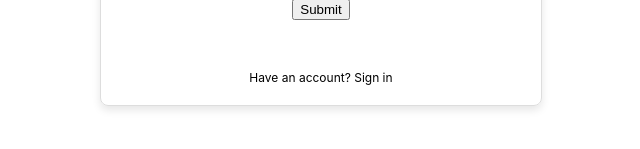
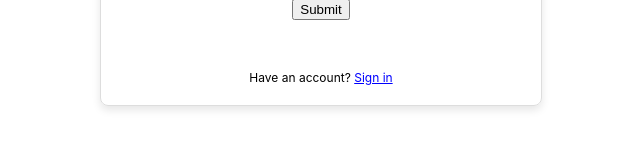
Before and after one commit to jeffreyli2002/CloudTesting, a React (Create React App) app: page /new-user in a window 1280 px wide. Shown: the part 519-668 px from the top of the page, without its empty margins (319-959 px from the left). Built offline with nearby package versions, Linux system fonts and the light colour scheme.

Commit message:
linking login pages to each other

```diff
--- a/src/NewUserFormatted.js
+++ b/src/NewUserFormatted.js
@@ -1,6 +1,8 @@
 import React, { useState } from 'react';
+import { useNavigate } from 'react-router-dom';
 
 const NewUserFormatted = () => {
+    const navigate = useNavigate();
     const [inputValueUser, setInputValueUser] = useState('');
     const [inputValuePass, setInputValuePass] = useState('');
 
@@ -14,6 +16,10 @@ const NewUserFormatted = () => {
     };
     const handleChangePass = (e) => {
         setInputValuePass(e.target.value);
+    };
+
+    const signInPage = () => {
+        navigate('/');
     };
 
     return (
@@ -66,7 +72,7 @@ const NewUserFormatted = () => {
                     />
                 </div>
                 <div style={{ marginTop: '40px', fontSize: '.75rem' }}>
-                    Have an account? Sign in
+                    Have an account? <span onClick={signInPage} style={{ color: 'blue', cursor: 'pointer', textDecoration: 'underline'}}>Sign in</span>
                 </div></div>
 
         </div>
```
